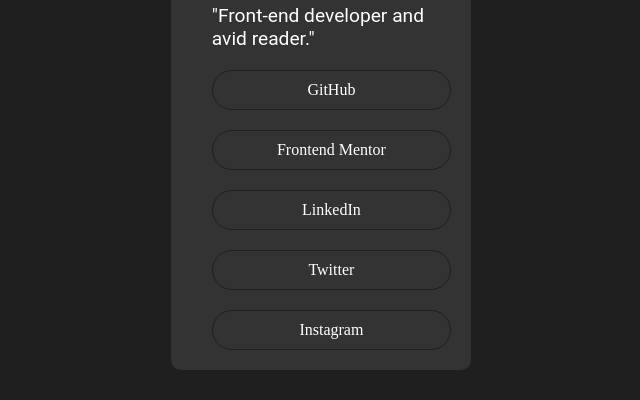
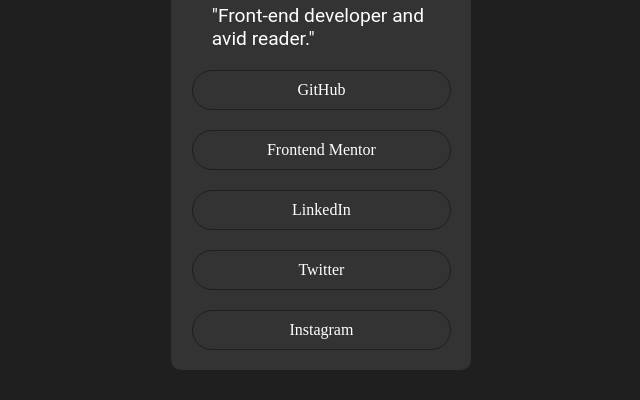
Before and after one commit to GabrielNunes12/frontend-mentor-1st, a plain HTML site: page index.html in a window 1280 px wide. Shown: the part 365-765 px from the top of the page, without its empty margins (319-959 px from the left). Drawn offline with Linux system fonts and the light colour scheme.

Commit message:
fix: fix alignment

```diff
--- a/style/style.css
+++ b/style/style.css
@@ -64,3 +64,7 @@ body {
   background-color: rgb(239, 219, 0);
   color:black !important;
 }
+
+#social-networks > ul {
+  margin-left: -20px;
+}
```
